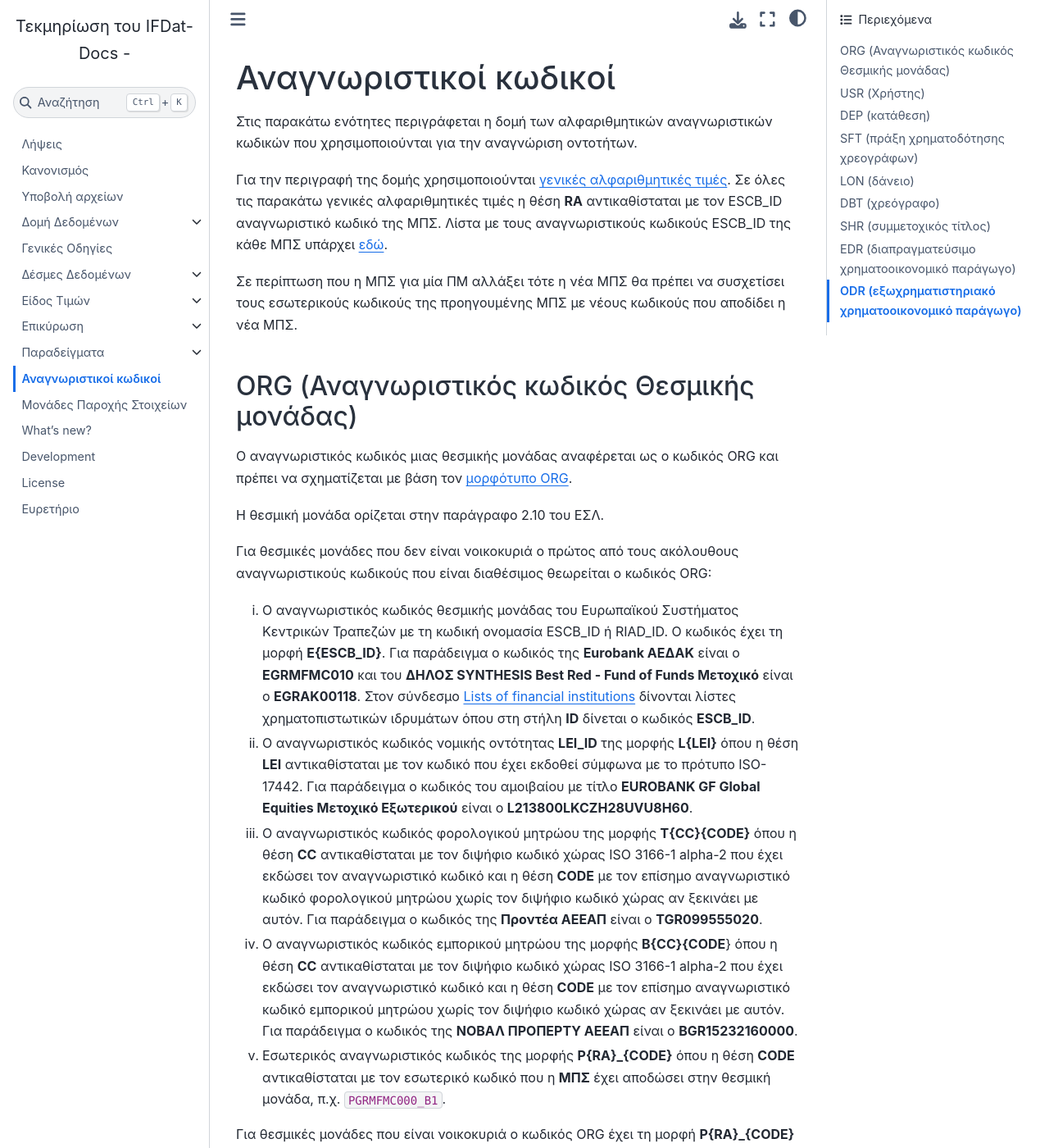
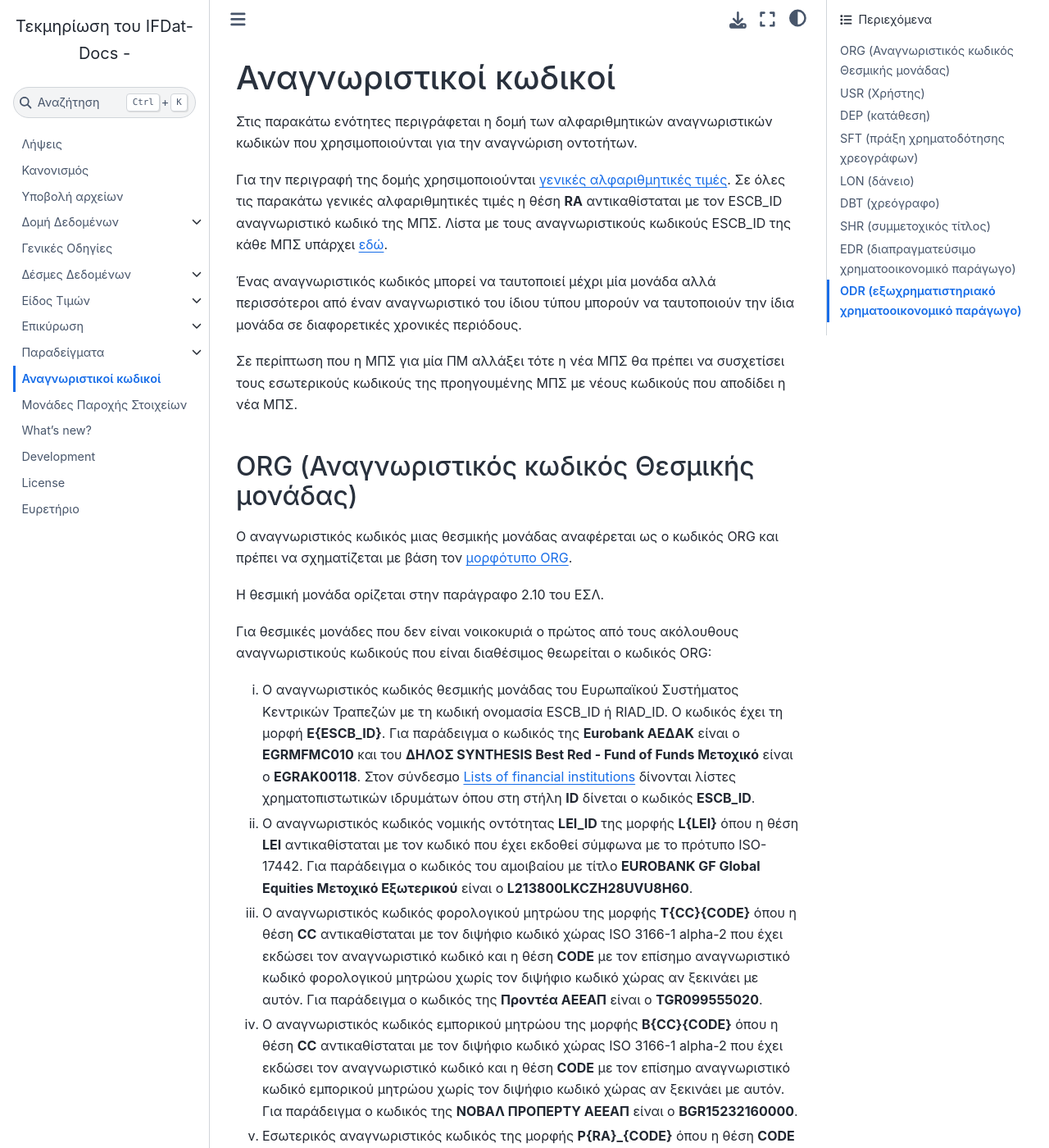
Before and after one commit to lerooze/ifdat-docs, a Sphinx documentation site: the page built from docs/source/identifiers.rst, in a window 1280 px wide and 1400 px high. Shown: the whole window at 82% size. Built offline with Sphinx 7.4.7 and the Sphinx Book theme 1.1.4, drawn with Linux system fonts in a browser that asks for light colours; pages that are not in the unit, such as notebooks, are missing from menus; some of the changed text lies outside the part shown.

Commit message:
Clarification on identification type uniqueness

```diff
--- a/docs/source/identifiers.rst
+++ b/docs/source/identifiers.rst
@@ -6,7 +6,12 @@
 
 Για την περιγραφή της δομής χρησιμοποιούνται :ref:`γενικές αλφαριθμητικές τιμές <sub>`.  Σε όλες τις παρακάτω γενικές αλφαριθμητικές τιμές η θέση **RA** αντικαθίσταται με τον ESCB_ID αναγνωριστικό κωδικό της ΜΠΣ.  Λίστα με τους αναγνωριστικούς κωδικούς ESCB_ID της κάθε ΜΠΣ υπάρχει :doc:`εδώ <ras>`.
 
+Ένας αναγνωριστικός κωδικός μπορεί να ταυτοποιεί μέχρι μία μονάδα αλλά
+περισσότεροι από έναν αναγνωριστικό του ίδιου τύπου μπορούν να ταυτοποιούν την
+ίδια μονάδα σε διαφορετικές χρονικές περιόδους.
+
 Σε περίπτωση που η ΜΠΣ για μία ΠΜ αλλάξει τότε η νέα ΜΠΣ θα πρέπει να συσχετίσει τους εσωτερικούς κωδικούς της προηγουμένης ΜΠΣ με νέους κωδικούς που αποδίδει η νέα ΜΠΣ.
+
 
 .. _org:
 
@@ -42,7 +47,7 @@ i. Ο αναγνωριστικός κωδικός θεσμικής μονάδα
    χωρίς τον διψήφιο κωδικό χώρας αν ξεκινάει με αυτόν.  Για παράδειγμα ο
    κωδικός της **Προντέα ΑΕΕΑΠ** είναι ο **TGR099555020**.
 
-#. Ο αναγνωριστικός κωδικός εμπορικού μητρώου της μορφής **Β{CC}{CODE**}
+#. Ο αναγνωριστικός κωδικός εμπορικού μητρώου της μορφής **Β{CC}{CODE}**
    όπου η θέση **CC** αντικαθίσταται με τον διψήφιο κωδικό χώρας ISO 3166-1
    alpha-2 που έχει εκδώσει τον αναγνωριστικό κωδικό και η θέση **CODE** με
    τον επίσημο αναγνωριστικό κωδικό εμπορικού μητρώου χωρίς τον διψήφιο
@@ -57,6 +62,8 @@ i. Ο αναγνωριστικός κωδικός θεσμικής μονάδα
 **P{RA}_{CODE}** όπου η θέση **CODE** αντικαθίσταται από τον αναγνωριστικό
 κωδικό που έχει αποδώσει η **ΜΠΣ** στο νοικοκυριό χωρίς όμως να μπορεί να
 αναγνωρισθεί το συγκεκριμένο νοικοκυριό εκτός της **ΜΠΣ**, π.χ. **PGRMFMC000_H1**.
+
+Κάθε θεσμική μονάδα μπορεί να έχει ως έχει ως ένα από τους παραπάνω τύπους αναγνωριστικών κωδικών εκτός από τον εσωτερικό αναγνωριστικό κωδικό που μπορεί να έχει πάνω από ένα που όμως πρέπει να έχουν δωθεί από διαφορετικές ΜΠΣ.
 
 .. _usr:
 
```
